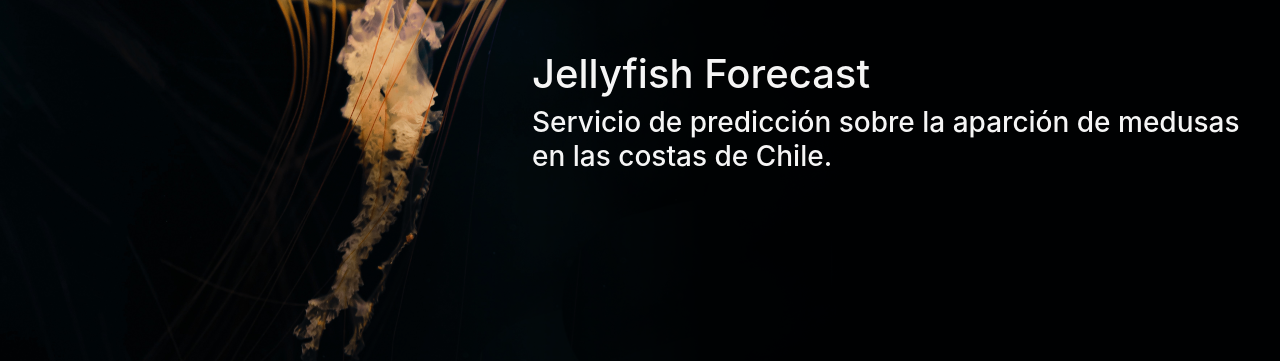
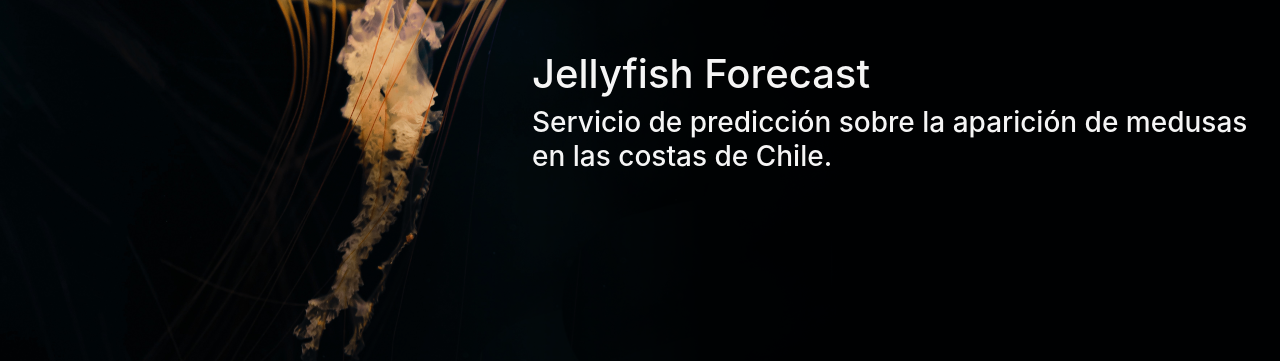
Before and after one commit to psnti/SubRepositorio, a Flask app: page / in a window 1280 px wide. Shown: the part 355-716 px from the top of the page. Run offline with Flask 2, Linux system fonts and the light colour scheme; some libraries are stand-ins or nearby versions.

Commit message:
Correción errata

```diff
--- a/templates/index.html
+++ b/templates/index.html
@@ -33,7 +33,7 @@
         <div class="row">
             <div class="col-sm">
                 <h1>Jellyfish Forecast</h1>
-                <h3>Servicio de predicción sobre la aparción de medusas en las costas de Chile.</h3>
+                <h3>Servicio de predicción sobre la aparición de medusas en las costas de Chile.</h3>
             </div>
         </div>
     </div>
```
Also changed, not shown: static/pics/jellyfish_grande.png (added).
